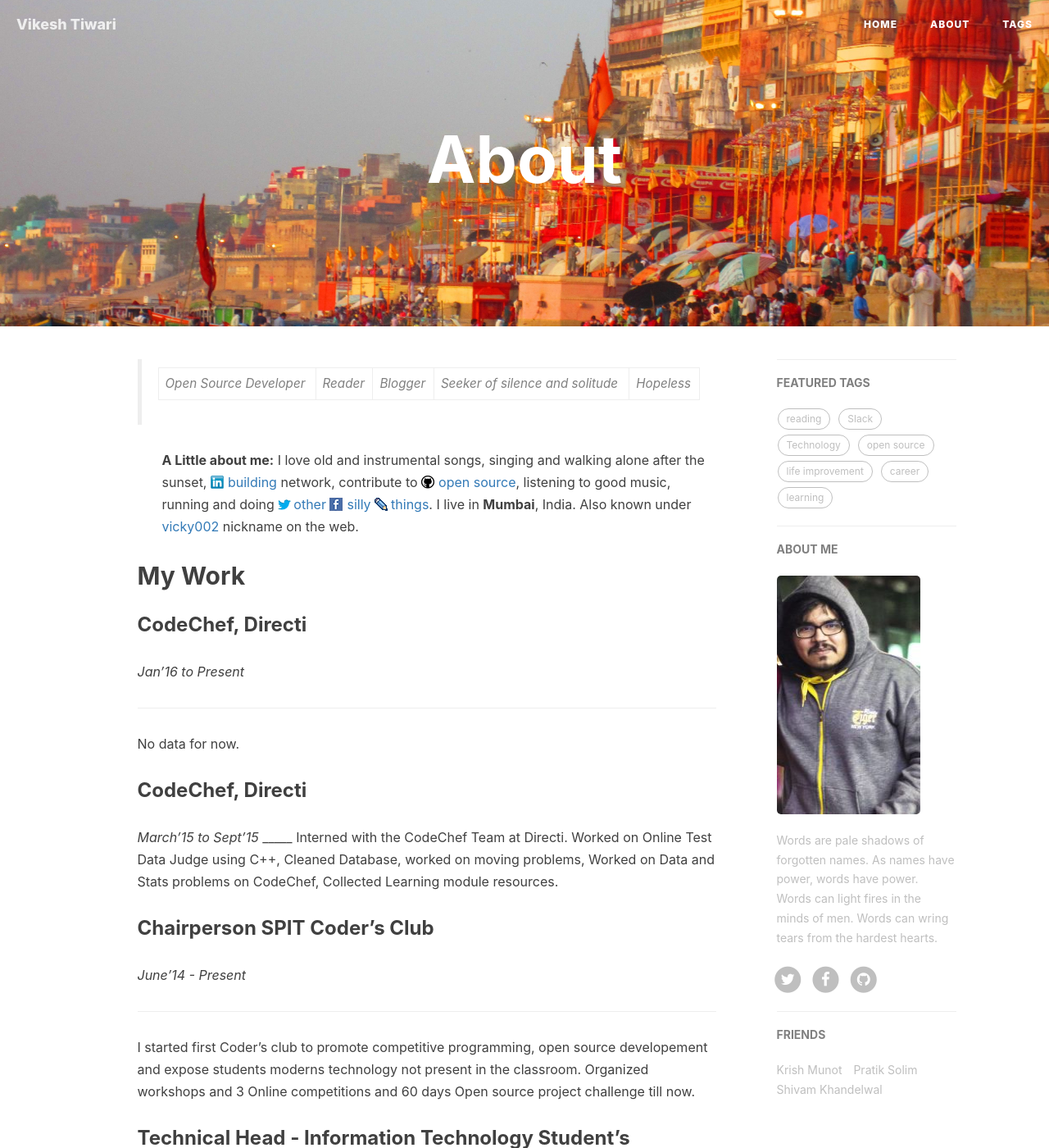
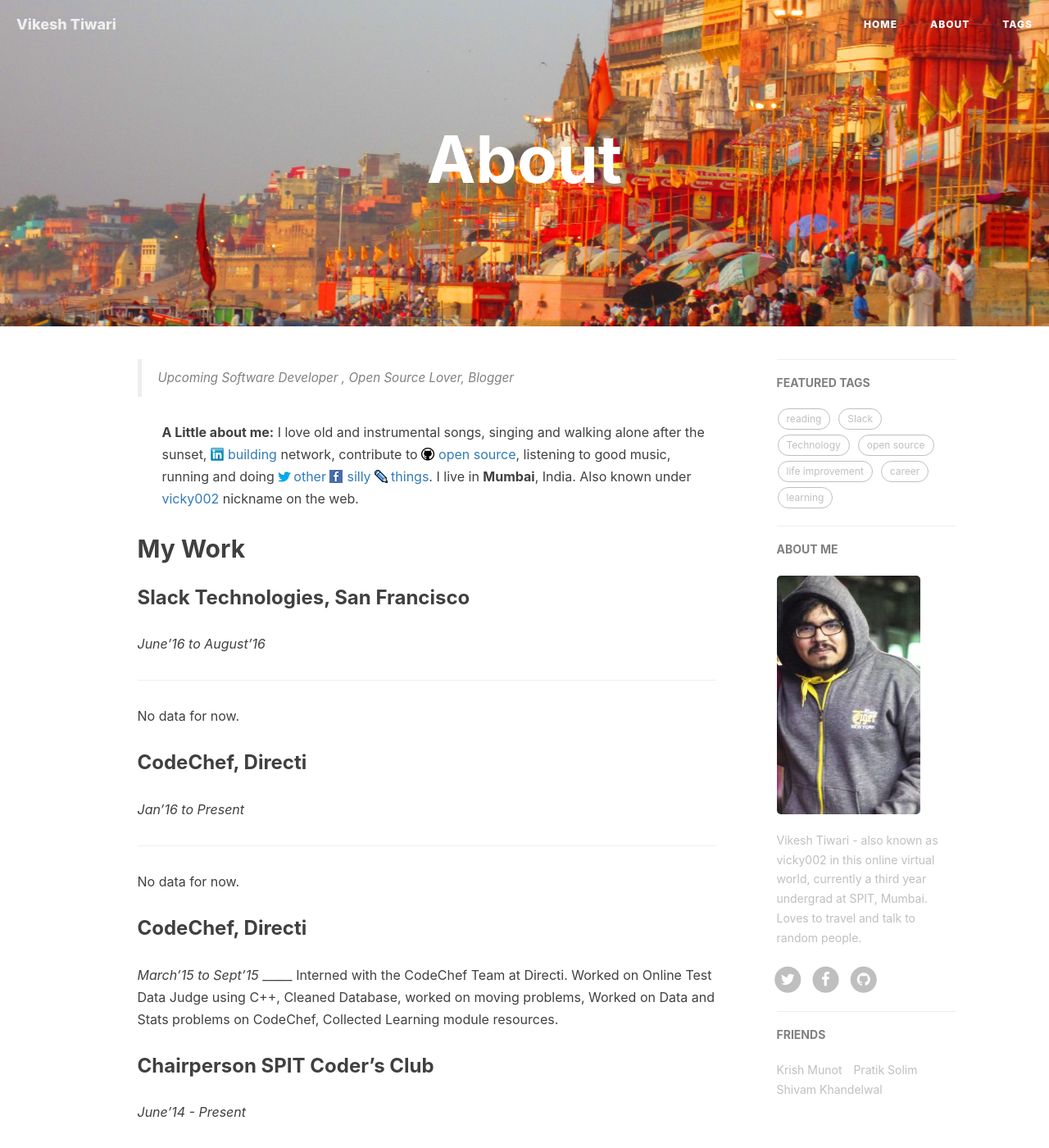
Before and after one commit to nish-d/vicky002.github.io, a Jekyll site: the page built from about.md, in a window 1280 px wide and 1400 px high. Shown: the whole window at 82% size. Built offline with Jekyll 4.4.1, drawn with Linux system fonts in a browser that asks for light colours; nearby versions of some CDN libraries; some web fonts are replaced; comment, search, counter and statistics services are not loaded.

Commit message:
changed description

```diff
--- a/_config.yml
+++ b/_config.yml
@@ -9,7 +9,7 @@
 SEOTitle: Vikesh Tiwari Blog | vicky002
 header-img: img/home-bg.jpg
 email: hi@eulercoder.me
-description: 'Words are pale shadows of forgotten names. As names have power, words have power. Words can light fires in the minds of men. Words can wring tears from the hardest hearts'
+description: 'Words are pale shadows of forgotten names. As names have power, words have power. Words can light fires in the minds of men. Words can wring tears from the hardest hearts.'
 baseurl:     ''
 keyword: "vicky002, vikesh tiwari, @vikesh002, vicky, blackhat002, vikesh tiwari codechef, vicky tiwari, vikesh tiwari github"
 url:         'http://eulercoder.me'
@@ -36,7 +36,7 @@
 
 # Sidebar setting
 sidebar: true
-sidebar-about-description: "Words are pale shadows of forgotten names. As names have power, words have power. Words can light fires in the minds of men. Words can wring tears from the hardest hearts."
+sidebar-about-description: "Vikesh Tiwari - also known as vicky002 in this online virtual world, currently a third year undergrad at SPIT, Mumbai. Loves to travel and talk to random people."
 sidebar-avatar: /img/avatar-vicky.jpg
 
 # featured tags
--- a/about.md
+++ b/about.md
@@ -4,7 +4,7 @@
 permalink: /about/
 ---
 
-> Open Source Developer | Reader | Blogger | Seeker of silence and solitude | Hopeless
+> Upcoming Software Developer , Open Source Lover,   Blogger
 
 <style type="text/css">
 .about, .contacts {
@@ -44,6 +44,13 @@
 
 
 ## My Work
+
+### Slack Technologies, San Francisco
+*June'16 to August'16*
+
+---
+No data for now.
+
 
 ### CodeChef, Directi
 *Jan'16 to Present*
--- a/index.html
+++ b/index.html
@@ -1,6 +1,6 @@
 ---
 layout: page
-description: "Open Source Developer | Reader | Blogger | Seeker of silence and solitude | Hopeless"
+description: "Upcoming Software Developer | Open Source Lover | Blogger"
 ---
 
 {% for post in paginator.posts %}
```
